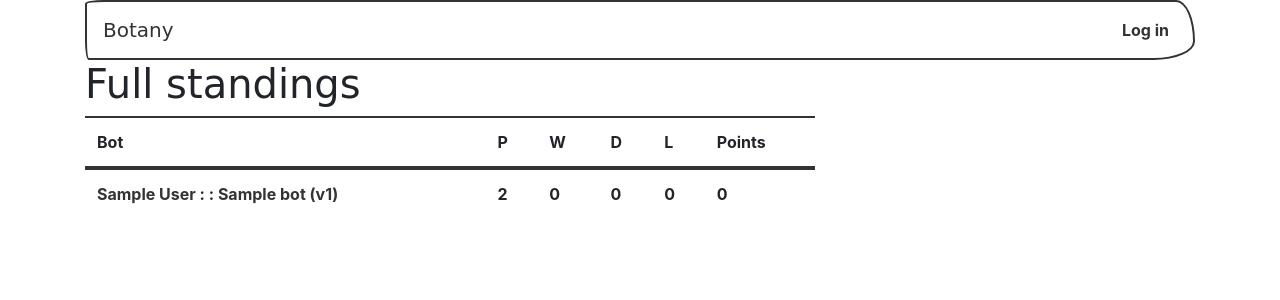
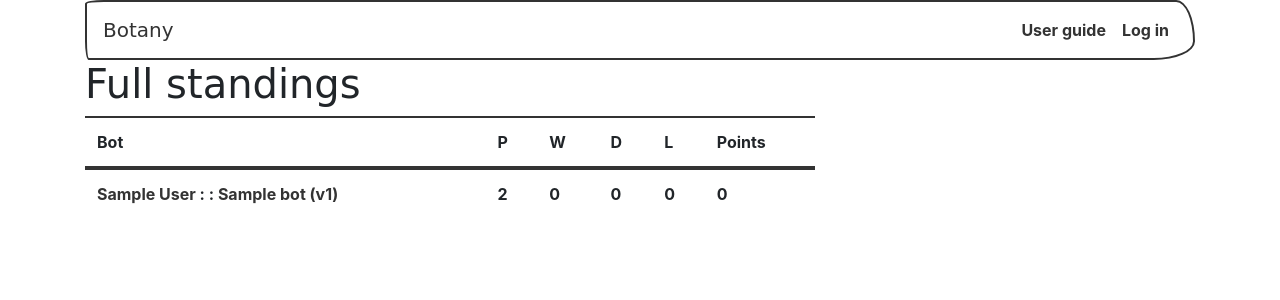
Before and after one commit to inglesp/botany, a Django app: page /standings/ in a window 1280 px wide. Shown: the top 300 px of the page. Run offline with Django 3.2, Linux system fonts and the light colour scheme; tables that the repository leaves empty hold one stand-in row (values such as "Sample post"); parts of the project's set-up code (start-up, migrations or seed data) failed here and were passed over; some libraries are stand-ins or nearby versions; some web fonts are replaced.

Commit message:
Add link to User Guide

```diff
--- a/server/botany/templates/botany/base.html
+++ b/server/botany/templates/botany/base.html
@@ -24,6 +24,7 @@
 
         <div class="collapse navbar-collapse" id="navbarNav">
           <ul class="navbar-nav ml-auto">
+            <li class="nav-item"><a class="nav-link" href="https://docs.google.com/document/d/1gUWe1VRwh3-AXB8ZUlsRNRfty6SzoZgpHWtLhVjA5mE/edit?usp=sharing">User guide</a></li>
             {% if user.is_authenticated %}
             <li class="nav-item"><a class="nav-link" href="{% url 'user_bots' user_id=request.user.id %}">My bots</a></li>
             <li class="nav-item"><a class="nav-link" href="{% url 'logout' %}">Log out</a></li>
```
